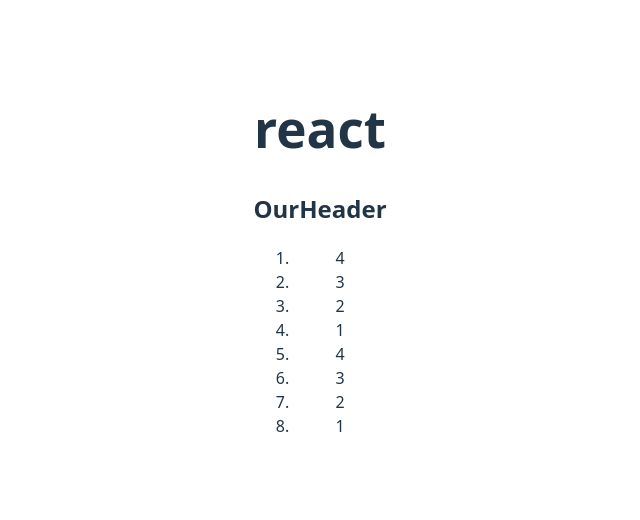
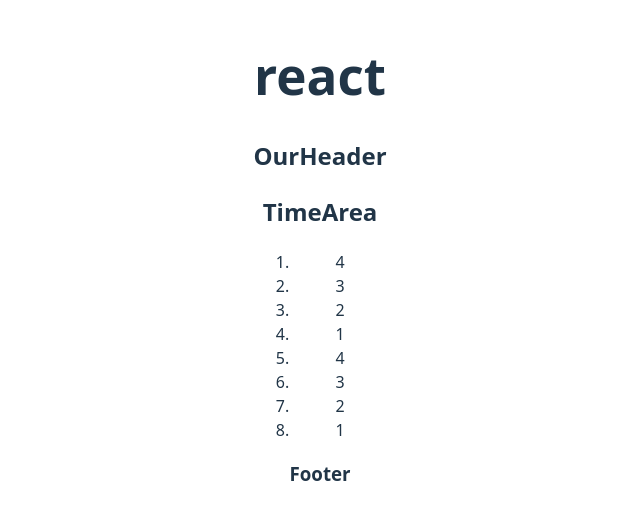
Before and after one commit to dim50dim/react_pro, a React (Vite) app: page / in a window 1280 px wide. Shown: the part 140-660 px from the top of the page, without its empty margins (320-960 px from the left). Built offline with nearby package versions, Linux system fonts and the light colour scheme.

Commit message:
added two components Two and Footer, pretty usual task.

```diff
--- a/src/App.jsx
+++ b/src/App.jsx
@@ -2,6 +2,8 @@
 
 import './App.css'
 import OurHeader from './components/OurHeader';
+import TimeArea from './components/TimeArea';
+import Footer from './components/Footer';
 const arr = [1,2,3,4];
 function App() {
 
@@ -10,6 +12,7 @@
     <>
       <h1>react</h1>
       <OurHeader/>
+      <TimeArea/>
       <ol>
               {arr.map((item,index) =>
                 <li key={index}>{item}</li>
@@ -18,6 +21,7 @@
                            <li key={index}>{item}</li>
               )}
       </ol>
+      <Footer/>
     </>
   )
 }
--- /dev/null
+++ b/src/components/Footer.jsx
@@ -0,0 +1,11 @@
+import React from 'react'
+
+const Footer = () => {
+  return (
+    <div>
+            <h3>Footer</h3>
+    </div>
+  )
+}
+
+export default Footer
--- /dev/null
+++ b/src/components/TimeArea.jsx
@@ -0,0 +1,11 @@
+import React from 'react'
+
+const TimeArea = () => {
+  return (
+    <div>
+        <h2>TimeArea</h2>
+    </div>
+  )
+}
+
+export default TimeArea
```
